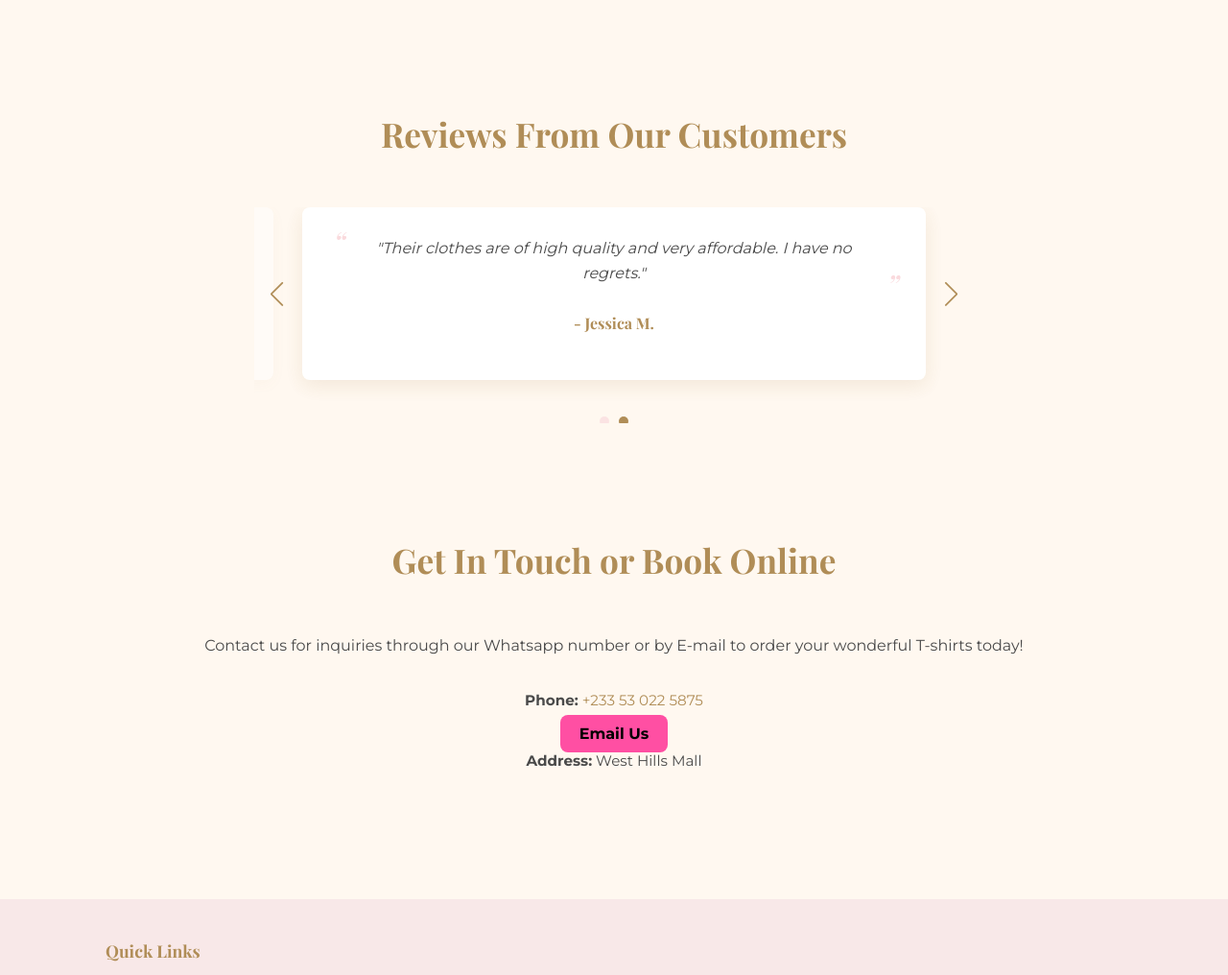
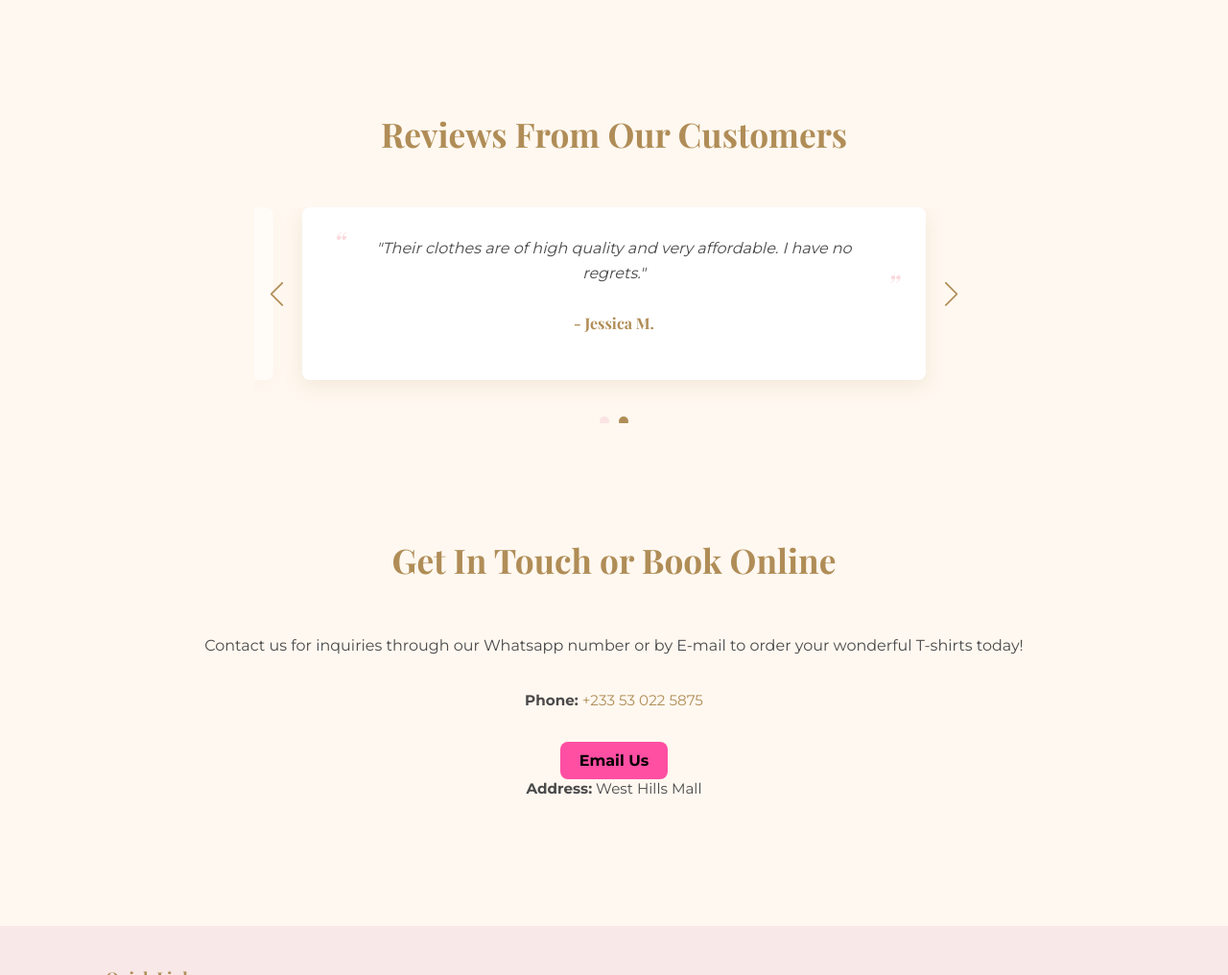
Before and after one commit to nene-tetteh/trapline, a plain HTML site: page index.html in a window 1280 px wide. Shown: the part 1585-2601 px from the top of the page at 96% size. Drawn offline with nearby package versions, Linux system fonts and the light colour scheme; a web font is replaced by a local one.

Commit message:
Update index.html

```diff
--- a/index.html
+++ b/index.html
@@ -247,11 +247,11 @@
             <h2>Get In Touch or Book Online</h2>
             <p>Contact us for inquiries through our Whatsapp number or by E-mail to order your wonderful T-shirts today!</p>
              <div class="contact-details">
-                <p><strong>Phone:</strong> <a href="tel:+233 53 022 5875">+233 53 022 5875</a></p>
+                <p><strong>Phone:</strong> <a href="tel:+233 53 022 5875">+233 53 022 5875</a></p><br>
                <a href="mailto:adurockson081@gmail.com"
    style="background:#ff4fa3; color:black; padding:10px 20px; border-radius:8px; text-decoration:none; font-weight:bold;">
 Email Us
-</a>
+</a><br>
                 <p><strong>Address:</strong> West Hills Mall</p>
              </div>
              <!-- <a href="#" class="cta-button contact-button" target="_blank" rel="noopener noreferrer">Book Online Now</a> -->
```
